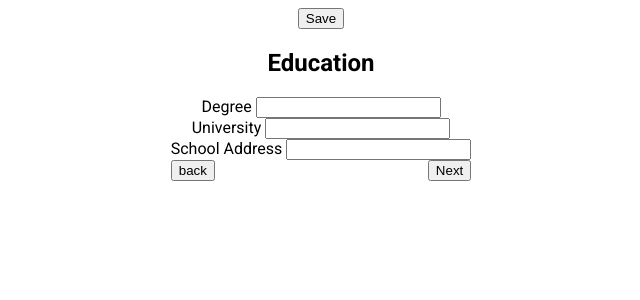
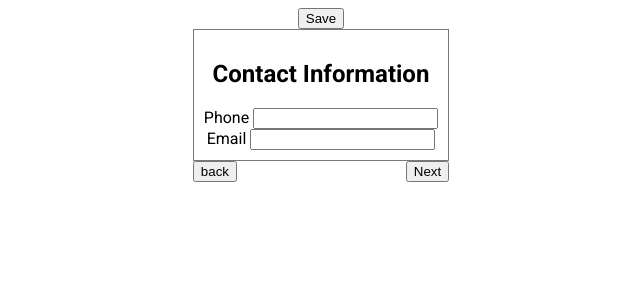
Before and after one commit to hayaman3/CV-Application, a React (Create React App) app: page / in a window 1280 px wide. Both pictures are taken after a click on the button "Next". Shown: the top 300 px of the page, without its empty margins (319-959 px from the left). Built offline with nearby package versions, Linux system fonts and the light colour scheme.

Commit message:
added input for contact information

```diff
--- /dev/null
+++ b/src/components/ContactInformation.js
@@ -0,0 +1,50 @@
+import React, { useState, useEffect } from 'react';
+import getLocalStorageData from './handleLocalStorage';
+
+const ContactInformation = () => {
+  const [phoneNumber, setPhoneNumber] = useState(getLocalStorageData("phoneNumber"));
+  const [email, setEmail] = useState(getLocalStorageData("email"));
+
+  useEffect(() => {
+    localStorage.setItem('phoneNumber', phoneNumber);
+  }, [phoneNumber]);
+
+  useEffect(() => {
+    localStorage.setItem('email', email);
+  }, [email]);
+
+  return(
+    <div className='form'>
+
+      <h2>Contact Information</h2>
+
+      <div className="phone">
+        <label className="form-label" htmlFor="phone">Phone </label>
+        <input
+          type="tel"
+          value={phoneNumber}
+          name="phone"
+          id="phone"
+          className="form-input"
+          onChange={(e) => setPhoneNumber(e.target.value)}
+        />
+      </div>
+
+      <div className="email">
+        <label className="form-label" htmlFor="email">Email </label>
+        <input
+          type="text"
+          value={email}
+          name="email"
+          id="email"
+          className="form-input"
+          onChange={(e) => setEmail(e.target.value)}
+        />
+      </div>
+
+    </div>
+  )
+
+}
+
+export default ContactInformation;
--- a/src/components/Education.js
+++ b/src/components/Education.js
@@ -1,20 +1,22 @@
-import React, { useState } from 'react';
+import React, { useState, useEffect } from 'react';
+import getLocalStorageData from './handleLocalStorage';
 
 const Education = () => {
-  const [educationData, setEducationData] = useState({});
+  const [degree, setDegree] = useState(getLocalStorageData("degree"));
+  const [university, setUniversity] = useState(getLocalStorageData("university"));
+  const [universityCity, setUniversityCity] = useState(getLocalStorageData("universityCity"));
 
-  const onChange = (e) => {
-    let key = e.target.id
-    let value = e.target.value
-    let newData= {}
-    newData[key] = value
-    setEducationData( educationData => ({
-      ...educationData,
-      ...newData
-    }))
+  useEffect(() => {
+    localStorage.setItem('degree', degree);
+  }, [degree]);
 
-  }
+  useEffect(() => {
+    localStorage.setItem('university', university);
+  }, [university]);
 
+  useEffect(() => {
+    localStorage.setItem('universityCity', universityCity);
+  }, [universityCity]);
 
   return(
     <div>
@@ -23,28 +25,33 @@ const Education = () => {
         <label className="form-label" htmlFor="degree">Degree </label>
         <input
           type="text"
-        name=""
+          value={degree}
+          name="degree"
           id="degree"
           className="form-input"
+          onChange={(e) => setDegree(e.target.value)}
         />
       </div>
-      <div className="school">
-        <label className="form-label" htmlFor="school">University </label>
-        <input  type="text"
-        name=""
-        id="school"
+      <div className="university">
+        <label className="form-label" htmlFor="university">University </label>
+        <input
+          type="text"
+          value={university}
+          name="university"
+          id="university"
           className="form-input"
-        onChange={onChange}
+          onChange={(e) => setUniversity(e.target.value)}
         />
       </div>
-      <div className="school-address">
-        <label className="form-label" htmlFor="school-address">School Address </label>
+      <div className="university-city">
+        <label className="form-label" htmlFor="university-city">City </label>
         <input
           type="text"
-        name=""
-        id="school-address"
+          value={universityCity}
+          name="university-city"
+          id="university-city"
           className="form-input"
-        onChange={onChange}
+          onChange={(e) => setUniversityCity(e.target.value)}
         />
       </div>
     </div>
--- a/src/components/Experience.js
+++ b/src/components/Experience.js
@@ -1,50 +1,57 @@
-import React, { useState } from 'react';
+import React, { useState, useEffect } from 'react';
+import getLocalStorageData from './handleLocalStorage';
 
 const Experience = () => {
-  const [experienceData , setExperienceData] = useState({});
+  const [position, setPosition] = useState(getLocalStorageData("position"));
+  const [company, setCompany] = useState(getLocalStorageData("company"));
+  const [companyCity, setCompanyCity] = useState(getLocalStorageData("companyCity"));
 
-  const onChange = (e) => {
-    let key = e.target.id
-    let value = e.target.value
-    let newData= {}
-    newData[key] = value
-    setExperienceData( experienceData => ({
-      ...experienceData,
-      ...newData
-    }))
+  useEffect(() => {
+    localStorage.setItem('position', position);
+  }, [position]);
 
-  }
+  useEffect(() => {
+    localStorage.setItem('company', company);
+  }, [company]);
 
+  useEffect(() => {
+    localStorage.setItem('companyCity', companyCity);
+  }, [companyCity]);
 
   return(
     <div>
-      <h2>Education</h2>
-      <div className="work-experience">
-        <label className="form-label" htmlFor="work-experience">Work Experience </label>
+      <h2>Work Experience</h2>
+      <div className="position">
+        <label className="form-label" htmlFor="position">Position </label>
         <input
-        type="text"
-        name=""
-        id="work-experience"
-        className="form-input"
+          type="position"
+          value={position}
+          name="position"
+          id="position"
+          className="form-input"
+          onChange={(e) => setPosition(e.target.value)}
         />
       </div>
-      <div className="job-title">
-        <label className="form-label" htmlFor="job-title">Job Title </label>
-        <input  type="text"
-        name=""
-        id="job-title"
-        className="form-input"
-        onChange={onChange}
+      <div className="company">
+        <label className="form-label" htmlFor="company">Company </label>
+        <input
+          type="text"
+          value={company}
+          name="company"
+          id="company"
+          className="form-input"
+          onChange={(e) => setCompany(e.target.value)}
         />
       </div>
-      <div className="work-address">
-        <label className="form-label" htmlFor="work-address">Work Address </label>
+      <div className="university-city">
+        <label className="form-label" htmlFor="companyCity">City </label>
         <input
-        type="text"
-        name=""
-        id="work-address"
-        className="form-input"
-        onChange={onChange}
+          type="text"
+          value={companyCity}
+          name="companyCity"
+          id="university-city"
+          className="form-input"
+          onChange={(e) => setCompanyCity(e.target.value)}
         />
       </div>
     </div>
--- a/src/components/Form.js
+++ b/src/components/Form.js
@@ -1,18 +1,18 @@
 import React, { useState, useCallback, useEffect } from 'react';
 import Personal from './Personal';
+import ContactInformation from './ContactInformation';
 import Education from './Education';
 import Experience from './Experience';
-import handleLocalStorage from './handleLocalStorage';
 
 const enumObj = {
   0: <Personal />,
-  1: <Education />,
-  2: <Experience />,
+  1: <ContactInformation />,
+  2: <Education />,
+  3: <Experience />,
 };
 
 const Form = () => {
   const [counter, setCounter] = useState(0);
-
 
   const EnumState = () => {
     return enumObj[counter]
@@ -42,10 +42,10 @@ const Form = () => {
         {counter !== 0 &&
           <button onClick={pageNav(-1)} >back</button>
         }
-        {counter !==2  &&
+        {counter !==3  &&
           <button onClick={pageNav(1)} >Next</button>
         }
-        {counter > 1  &&
+        {counter > 2  &&
           <button onClick={saveData} >Save</button>
         }
       </div>
--- a/src/components/Personal.js
+++ b/src/components/Personal.js
@@ -1,72 +1,63 @@
-import React, { useState, useEffect, useRef } from 'react';
-import handleLocalStorage from './handleLocalStorage';
+import React, { useState, useEffect } from 'react';
+import getLocalStorageData from './handleLocalStorage';
 
 const Personal = () => {
-  const [personalData, setPersonalData] = useState({});
-
-  const onChange = (e) => {
-    let key = e.target.id
-    let value = e.target.value
-    let newData= {}
-    newData[key] = value
-    setPersonalData( personalData => ({
-      ...personalData,
-      ...newData
-    }))
-  }
+  let [firstName, setFirstName] = useState(getLocalStorageData("firstName"));
+  const [lastName, setLastName] = useState(getLocalStorageData("lastName"));
+  const [address, setAddress] = useState(getLocalStorageData("address"));
 
   useEffect(() => {
-    handleLocalStorage(personalData)
-  }, [personalData]);
+    localStorage.setItem('firstName', firstName);
+  }, [firstName]);
 
-  // useEffect(() => {
-  //   localStorage.setItem('items', JSON.stringify(personalData));
-  //   console.log(personalData["first-name"])
-  //   console.log(localStorage)
-  // }, [personalData]);
+  useEffect(() => {
+    localStorage.setItem('lastName', lastName);
+  }, [lastName]);
+
+  useEffect(() => {
+    localStorage.setItem('address', address);
+  }, [address]);
 
   return(
     <div className='form'>
       <h2>Personal Information</h2>
+
       <div className="first-name">
-        <label className="form-label" htmlFor="first-name">First Name </label>
-        <input  type="text"
-          name=""
+        <label className="form-label" htmlFor="firstName">First Name </label>
+        <input
+          type="text"
+          value={firstName}
+          name="firstName"
           id="first-name"
           className="form-input"
-          onChange={onChange}
+          onChange={(e) => setFirstName(e.target.value)}
         />
       </div>
+
       <div className="last-name">
         <label className="form-label" htmlFor="lastName">Last Name </label>
         <input
-        type="text"
-        name="last-name"
-        id="last-name"
-        className="form-input"
-        onChange={onChange}
+          type="text"
+          value={lastName}
+          name="lastName"
+          id="last-name"
+          className="form-input"
+          onChange={(e) => setLastName(e.target.value)}
         />
       </div>
-      <div className="email">
-        <label className="form-label" htmlFor="email">Email </label>
+
+      <div className="address">
+        <label className="form-label" htmlFor="address">Address </label>
         <input
-        type="text"
-        name="email"
-        id="email"
-        className="form-input"
-        onChange={onChange}
+          type="text"
+          value={address}
+          name="address"
+          id="address"
+          className="form-input"
+          onChange={(e) => setAddress(e.target.value)}
         />
       </div>
-      <div className="phone">
-        <label className="form-label" htmlFor="phone">Phone </label>
-        <input
-        type="tel"
-        name="phone"
-        id="phone"
-        className="form-input"
-        onChange={onChange}
-        />
-      </div>
+
     </div>
   )
 
--- a/src/components/handleLocalStorage.js
+++ b/src/components/handleLocalStorage.js
@@ -1,12 +1,5 @@
-import React, { useState, useCallback, useEffect } from 'react';
+const getLocalStorageData = (key) =>{
+    return localStorage.getItem(key) || ""
+  }
 
-import Personal from './Personal';
-import Education from './Education';
-import Experience from './Experience';
-
-const handleLocalStorage=(data)=>{
-  console.log(data)
-
-}
-
-export default handleLocalStorage;
+export default getLocalStorageData;
```
Lines whose indentation alone changed are shown as unchanged.
